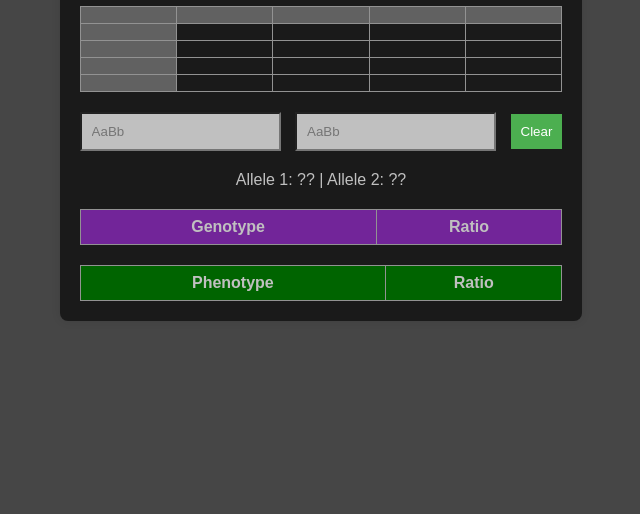
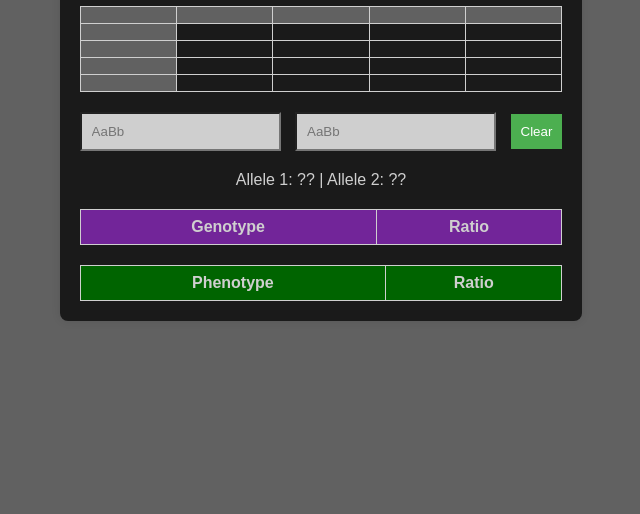
Before and after one commit to sandman9700/dihybrid-cross-calculator, a plain HTML site: page index.html in a window 1280 px wide. Shown: the part 286-800 px from the top of the page, without its empty margins (319-959 px from the left). Drawn offline with Linux system fonts and the light colour scheme.

Commit message:
Update dihybrid.css

```diff
--- a/dihybrid.css
+++ b/dihybrid.css
@@ -1,6 +1,15 @@
+:root {
+    --bg: #616161;
+    --calc: #1a1a1a;
+    --text: #cfcfcf;
+    --gen: #722599;
+    --phen: darkgreen;
+    --mode: dark;
+}
+
 body {
     font-family: 'Arial', sans-serif;
-    background-color: #464646;
+    background-color: var(--bg);
     margin: 0;
     padding: 0;
     display: flex;
@@ -12,14 +21,14 @@ body {
 .container {
     text-align: center;
     max-width: 600px;
-    background-color: #1a1a1a;
+    background-color: var(--calc);
     padding: 20px;
     border-radius: 8px;
     box-shadow: 0 0 10px rgba(0, 0, 0, 0.1);
 }
 
 h1 {
-    color: #cfcfcf;
+    color: var(--text);
 }
 
 table {
@@ -28,14 +37,15 @@ table {
     margin-top: 20px;
 }
 
-th, td {
-    border: 1px solid #929292;
+th,
+td {
+    border: 1px solid var(--text);
     padding: 8px;
-    color: #c0c0c0
+    color: var(--text);
 }
 
 th {
-    background-color: #616161;
+    background-color: var(--bg);
 }
 
 .input-container {
@@ -45,7 +55,8 @@ th {
 input {
     padding: 10px;
     margin-right: 10px;
-    background-color: #c0c0c0
+    background-color: var(--text);
+    color: var(--bg);
 }
 
 button {
@@ -73,14 +84,17 @@ button:hover {
 .result-tables {
     margin-top: 20px;
 }
+
 p {
-color: #c0c0c0
+    color: var(--text);
 }
 
-#genTable, #genTable  th{
- background-color: #722599 !important;
+#genTable,
+#genTable th {
+    background-color: var(--gen) !important;
 }
 
-#phnTable, #phnTable  th {
-    background-color: darkgreen !important;
+#phnTable,
+#phnTable th {
+    background-color: var(--phen) !important;
 }
```
